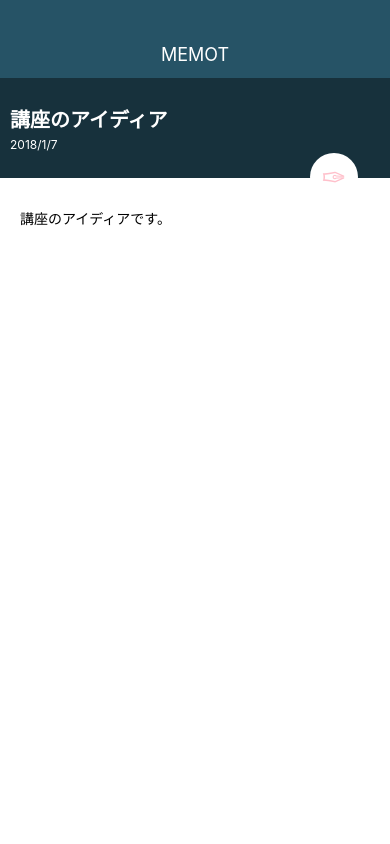
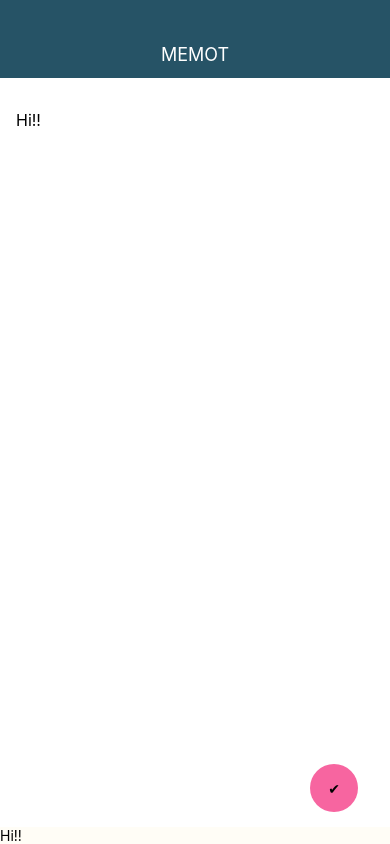
Before and after one commit to tatsu0626/MemoApp, a React Native app: screen / in a window 390 px wide. Built offline with nearby package versions, Linux system fonts and the light colour scheme.

Commit message:
Create MemoEditScreen

```diff
--- a/App.js
+++ b/App.js
@@ -1,14 +1,14 @@
 import React from 'react';
 import { StyleSheet, Text, View } from 'react-native';
 import Appbar from './src/components/Appbar';
-import MemoDetailScreen from './src/screens/MemoDetailScreen';
+import MemoEditScreen from './src/screens/MemoEditScreen';
 
 export default class App extends React.Component {
   render() {
     return (
       <View style={styles.container}>
         <Appbar />
-        <MemoDetailScreen />
+        <MemoEditScreen />
       </View>
     );
   }
--- /dev/null
+++ b/src/screens/MemoEditScreen.js
@@ -0,0 +1,40 @@
+import React from 'react';
+import { StyleSheet,Text,View,TextInput } from 'react-native';
+import Circlebotton from '../elements/Circlebotton';
+
+class MemoEditScreen extends React.Component{
+  render(){
+    return(
+      <View style={styles.container}>
+      <TextInput style={styles.memoeditInput} multiline value='Hi!!' />
+        <Text>Hi!!</Text>
+      <Circlebotton>
+        <Text styke={styles.checkmark}>✔</Text>
+      </Circlebotton>
+      </View>
+    );
+  }
+}
+
+const styles=StyleSheet.create({
+  container:{
+    flex:1,
+    width:'100%',
+  },
+  memoeditInput:{
+    backgroundColor:'#fff',
+    flex:1,
+    padding:16,
+    paddingTop:32,
+    paddingLeft:16,
+    paddingRight:16,
+    paddingBottom:16,
+    fontSize:16,
+  },
+  checkmark:{
+    color:'white',
+  },
+
+});
+
+export default MemoEditScreen;
```
